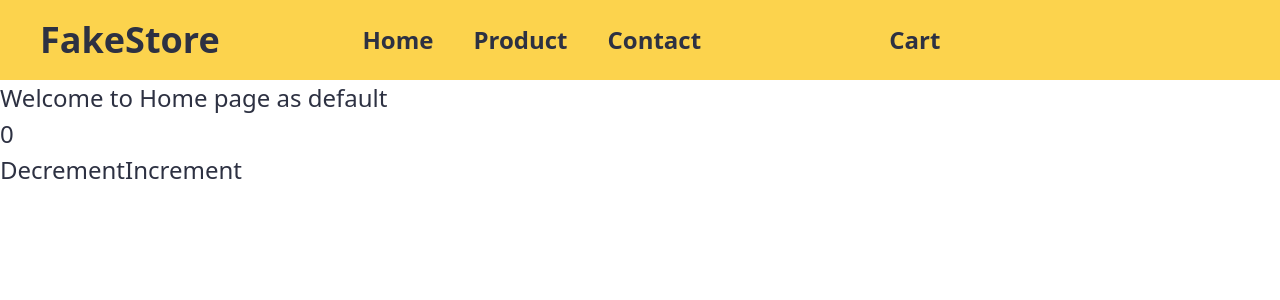
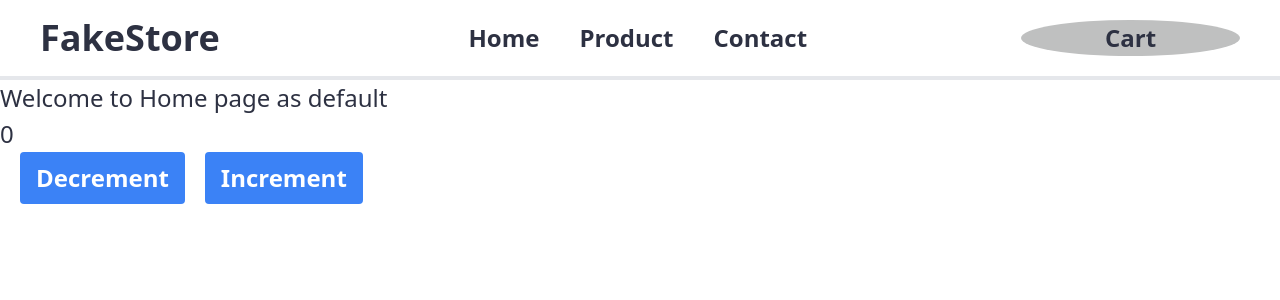
Before and after one commit to haroldm2598/Project-ecommerce, a React (Vite) app: page / in a window 1280 px wide. Shown: the top 300 px of the page. Built offline with nearby package versions, Linux system fonts and the light colour scheme.

Commit message:
Fix: semi finish navbar section

```diff
--- a/index.html
+++ b/index.html
@@ -4,7 +4,7 @@
 		<meta charset="UTF-8" />
 		<link rel="icon" type="image/svg+xml" href="/vite.svg" />
 		<meta name="viewport" content="width=device-width, initial-scale=1.0" />
-    <title>Vite + React</title>
+		<title>FakeStore Api</title>
 	</head>
 	<body>
 		<div id="root"></div>
--- a/src/assets/styles/main.scss
+++ b/src/assets/styles/main.scss
@@ -9,3 +9,9 @@ body {
 	color: $primary-color;
 	font-size: 1.5rem;
 }
+
+.navbarCart {
+	background-color: $semiLight-color;
+	width: 10px;
+	border-radius: 100%;
+}
--- a/src/layout/RootLayout.jsx
+++ b/src/layout/RootLayout.jsx
@@ -5,17 +5,20 @@ export default function RootLayout() {
 	return (
 		<div className='rootLayout'>
 			<header>
-				<nav className='h-20 px-10 bg-amber-300 flex flex-wrap flex-row justify-between items-center font-bold'>
-					<h1 className='grow text-4xl '>FakeStore</h1>
-					<div className='grow shrink-0 basis-96'>
-						<NavLink to='/'>Home</NavLink>
-						<NavLink to='/Product' className='mx-10 '>
+				<nav className='h-20 px-10 flex flex-wrap flex-row justify-between items-center font-bold border-b-4'>
+					<h1 className='grow shrink text-4xl'>FakeStore</h1>
+					<div className='grow shrink basis-96 '>
+						<NavLink to='/' className='ml-10'>
+							Home
+						</NavLink>
+						<NavLink to='/Product' className='ml-10'>
 							Product
 						</NavLink>
-						<NavLink to='/Contact'>Contact</NavLink>
+						<NavLink to='/Contact' className='ml-10'>
+							Contact
+						</NavLink>
 					</div>
-					{/* className='grow shrink basis-auto' */}
-					<div className='grow shrink basis-52'>Cart</div>
+					<div className='grow shrink text-center navbarCart'>Cart</div>
 				</nav>
 			</header>
 			<main>
--- a/src/pages/Home.jsx
+++ b/src/pages/Home.jsx
@@ -1,5 +1,6 @@
 import { useState } from 'react';
 
+// 'https://fakestoreapi.com/products?limit=4
 export default function Home() {
 	const [count, setCount] = useState(0);
 
@@ -10,14 +11,22 @@ export default function Home() {
 	function increment() {
 		setCount((prevCount) => prevCount + 1);
 	}
+	const styles = {
+		button:
+			'bg-blue-500 hover:bg-blue-700 text-white font-bold py-2 px-4 rounded'
+	};
 
 	return (
 		<>
 			<section>
 				<h1>Welcome to Home page as default</h1>
 				<h3>{count}</h3>
-				<button onClick={decrement}>Decrement</button>
-				<button onClick={increment}>Increment</button>
+				<button className={`mx-5 ${styles.button}`} onClick={decrement}>
+					Decrement
+				</button>
+				<button className={styles.button} onClick={increment}>
+					Increment
+				</button>
 			</section>
 		</>
 	);
--- a/src/pages/Product.jsx
+++ b/src/pages/Product.jsx
@@ -1,4 +1,4 @@
-// 'https://fakestoreapi.com/products?limit=5
+// 'https://fakestoreapi.com/products?limit=12
 export default function Product() {
 	return (
 		<>
```
Lines whose indentation alone changed are shown as unchanged.
